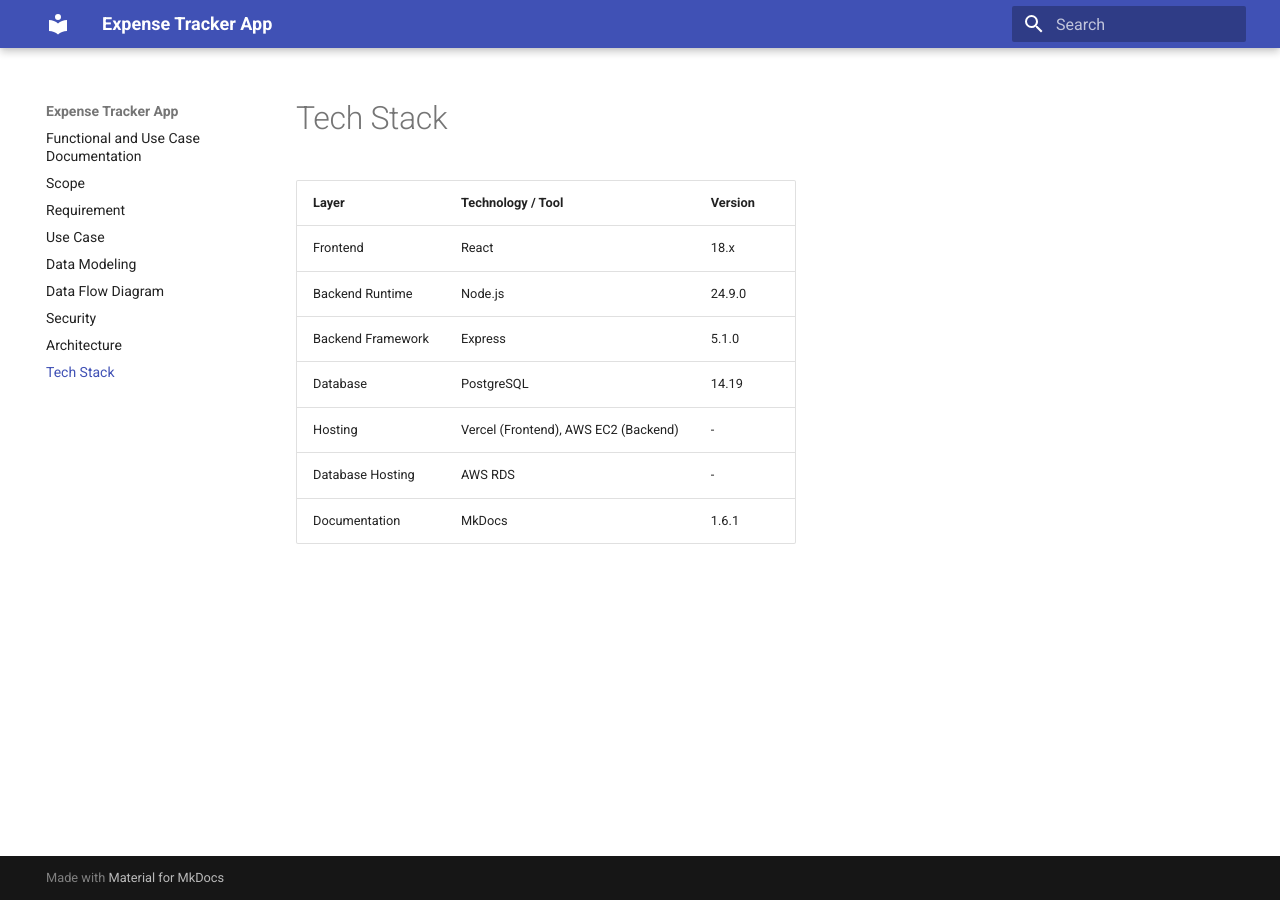
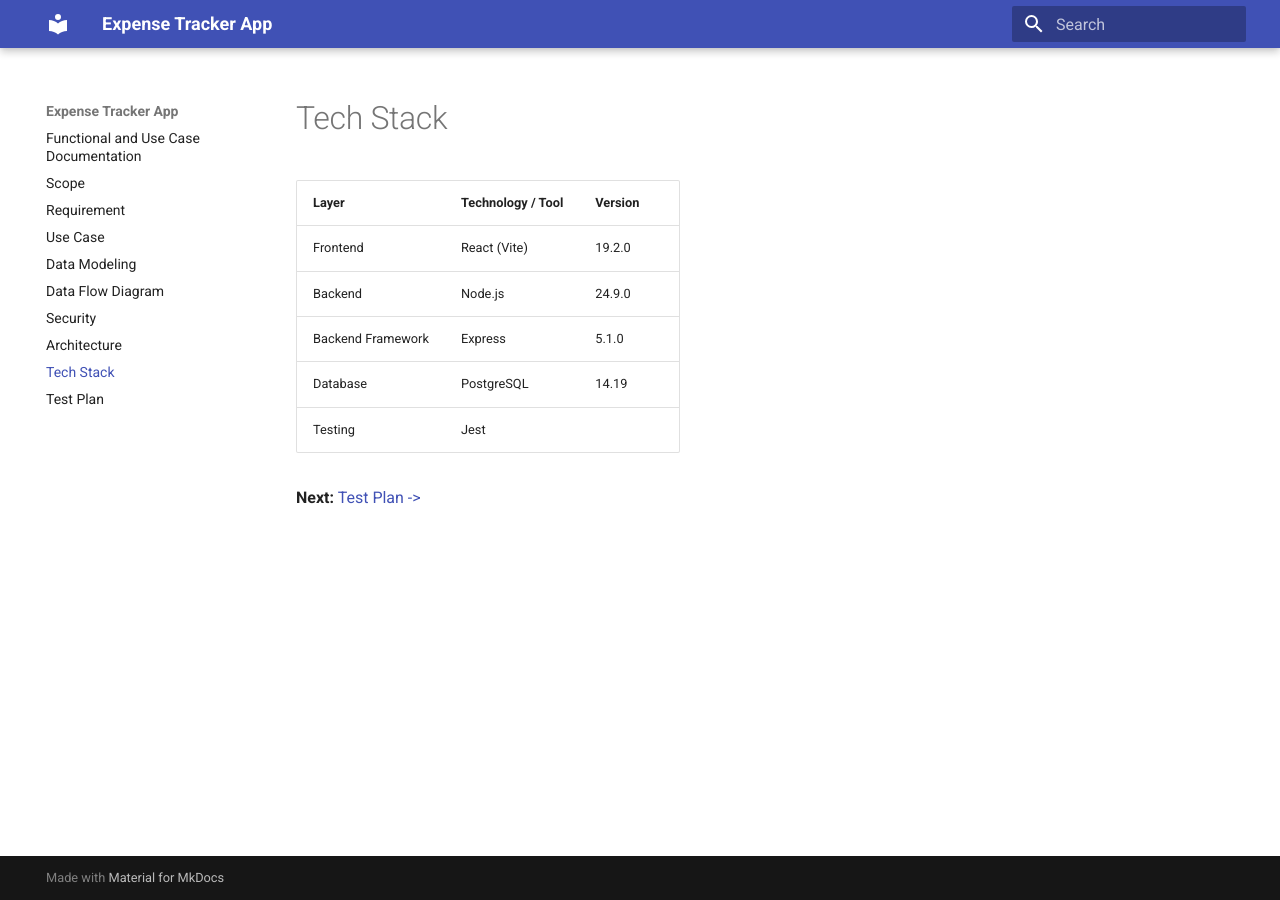
Before and after one commit to Karan-Asija-GKM-IT/expense-tracker-docs, an MkDocs documentation site: the page built from docs/Tech-Stack.md, in a window 1280 px wide. Built offline with MkDocs 1.6.1 and Material for MkDocs 9.7.7, drawn with Linux system fonts in a browser that asks for light colours.

```diff
--- a/docs/Tech-Stack.md
+++ b/docs/Tech-Stack.md
@@ -1,11 +1,12 @@
 # Tech Stack
 
-| Layer             | Technology / Tool                     | Version          |
-|------------------|--------------------------------------|----------------|
-| Frontend         | React                                 | 18.x           |
-| Backend Runtime  | Node.js                               | 24.9.0         |
-| Backend Framework| Express                               | 5.1.0          |
-| Database         | PostgreSQL                            | 14.19          |
-| Hosting          | Vercel (Frontend), AWS EC2 (Backend) | - |
-| Database Hosting | AWS RDS                 | -              |
-| Documentation    | MkDocs                                | 1.6.1          |
+| Layer             | Technology / Tool     | Version    |
+|------------------|--------------------|-----------|
+| Frontend         | React (Vite)       | 19.2.0      |
+| Backend   | Node.js             | 24.9.0    |
+| Backend Framework| Express             | 5.1.0     |
+| Database         | PostgreSQL          | 14.19     |
+| Testing          | Jest                |      |
+
+
+**Next:** [Test Plan ->](Test-Plan.md)
--- a/mkdocs.yml
+++ b/mkdocs.yml
@@ -9,6 +9,7 @@
   - Security: Security.md
   - Architecture: Architecture.md
   - Tech Stack: Tech-Stack.md
+  - Test Plan: Test-Plan.md
 theme:
   name: material
 
```
Also changed, not shown: docs/Test-Plan.md (added, +76 -0 lines), docs/index.md (+2 -9 lines).
